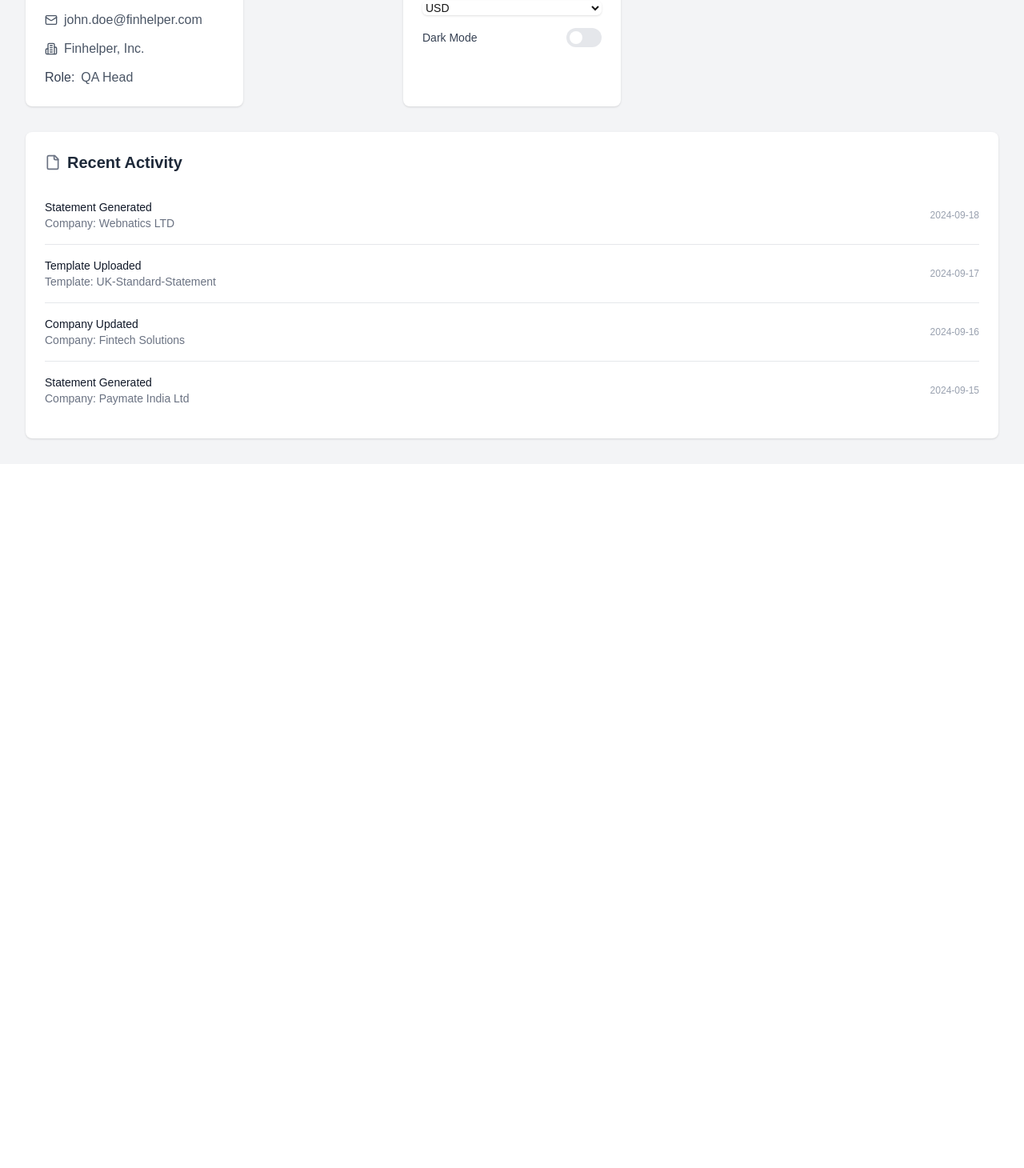
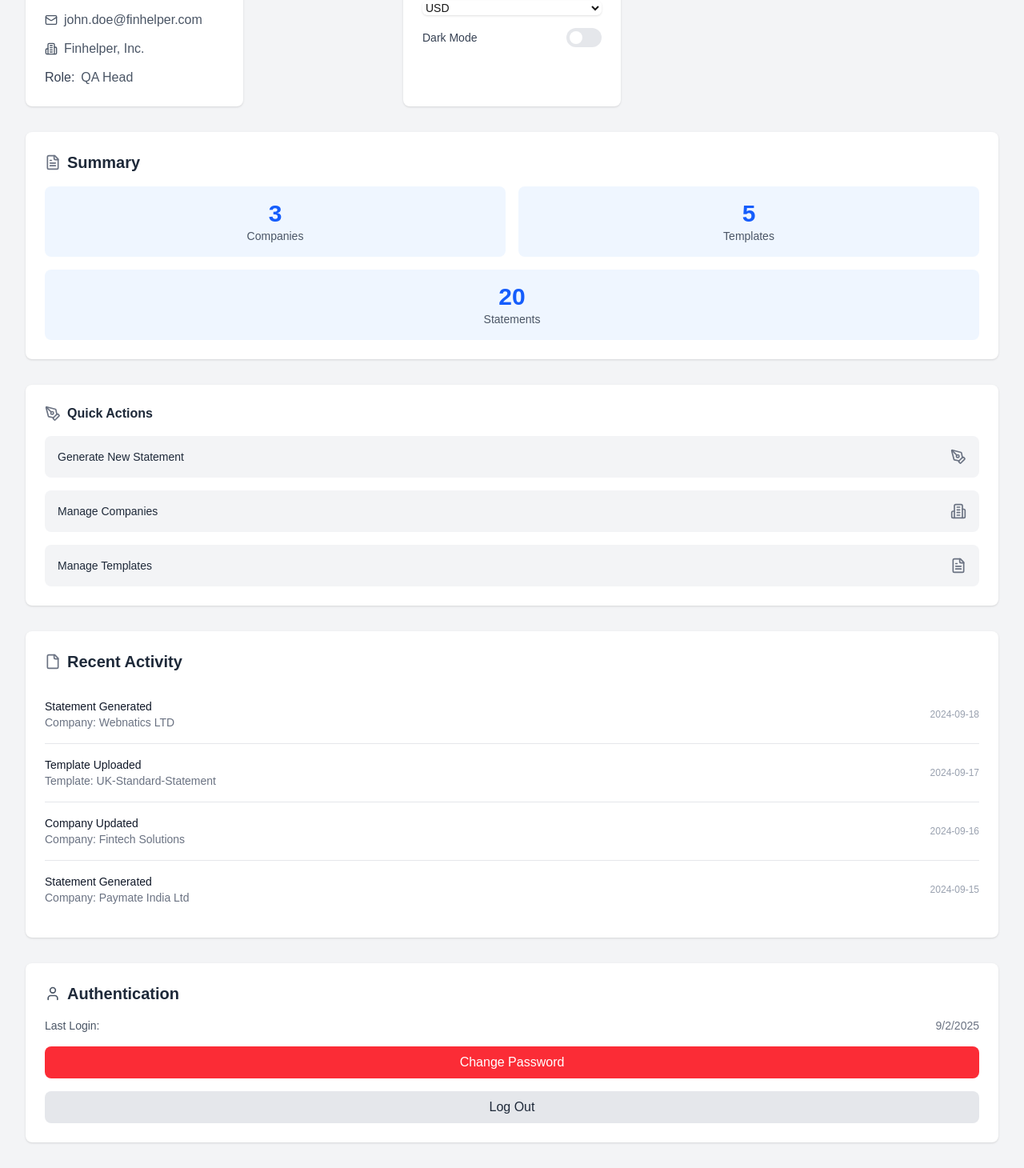
Before and after one commit to hardik2000joshi/StatementForge, a Next.js app: page /user in a window 1280 px wide. Shown: the part 296-1756 px from the top of the page at 80% size. Before the commit the page ends 876 px from the top, so only its background shows below. Built offline with nearby package versions, Linux system fonts and the light colour scheme.

Commit message:
add summary, Quick Actions and authentication message on user page

```diff
--- a/app/user/page.tsx
+++ b/app/user/page.tsx
@@ -1,6 +1,6 @@
 "use client";
 
-import {Building2, File, Globe, Mail, UserIcon } from "lucide-react";
+import {Building2, File, FileText, Globe, Mail, PenTool, UserIcon } from "lucide-react";
 import { useState } from "react";
 
 // Mock data to stimulate user details and activity
@@ -35,6 +35,12 @@ const mockActivity = [
         transactions: "85"
     },
 ];
+
+const mockSummary = {
+    companiesCreated: 3,
+    templatesUploaded: 5,
+    statementsGenerated: 20,
+};
 
 export default function UserPage() {
     const [currency, setCurrency] = useState("USD");
@@ -149,6 +155,82 @@ export default function UserPage() {
                 </div>
                 </div>
 
+                {/* Summary Statistics */}
+
+                <div className="bg-white p-6 rounded-lg shadow-sm">
+                    <h2 className="text-xl font-semibold text-gray-800 flex items-center gap-2 mb-4">
+                        <FileText className="h-5 w-5 text-gray-500"/>
+                        Summary
+                    </h2>
+
+                    <div className="grid grid-cols-2 gap-4 text-center">
+                        <div className="bg-blue-50 p-4 rounded-lg">
+                            <p className="text-3xl font-bold text-blue-600">
+                                {mockSummary.companiesCreated}
+                            </p>
+
+                            <p className="text-sm text-gray-600">
+                                Companies
+                            </p>
+                        </div>
+
+                        <div className="bg-blue-50 p-4 rounded-lg">
+                            <p className="text-3xl font-bold text-blue-600">
+                                {mockSummary.templatesUploaded}
+                            </p>
+
+                            <p className="text-sm text-gray-600">
+                                Templates
+                            </p>
+                        </div>
+
+                        <div className="bg-blue-50 p-4 rounded-lg col-span-2">
+                            <p className="text-3xl font-bold text-blue-600">
+                                {mockSummary.statementsGenerated}
+                            </p>
+
+                            <p className="text-sm text-gray-600">
+                                Statements
+                            </p>
+                        </div>
+                    </div>
+                </div>
+
+                {/* Quick Actions */}
+
+                <div className="bg-white p-6 rounded-lg shadow-sm">
+                    <h2 className="ftext-xl font-semibold text-gray-800 flex items-center gap-2 mb-4">
+                        <PenTool className="h-5 w-5 text-gray-500"/>
+                        Quick Actions
+                    </h2>
+
+                    <div className="grid grid-cols-1 gap-4">
+                        <button className="flex items-center justify-between p-4 rounded-lg bg-gray-100 hover:bg-gray-200 transition-colors">
+                            <span className="text-sm font-medium text-gray-800">
+                                Generate New Statement
+                            </span>
+
+                            <PenTool className="h-5 w-5 text-gray-500" />
+                        </button>
+
+                        <button className="flex items-center justify-between p-4 rounded-lg bg-gray-100 hover:bg-gray-200 transition-colors">
+                            <span className="text-sm font-medium text-gray-800">
+                                Manage Companies
+                            </span>
+
+                            <Building2 className="h-5 w-5 text-gray-500" />
+                        </button>
+
+                        <button className="flex items-center justify-between p-4 rounded-lg bg-gray-100 hover:bg-gray-200 transition-colors">
+                            <span className="text-sm font-medium text-gray-800">
+                                Manage Templates
+                            </span>
+
+                            <FileText className="h-5 w-5 text-gray-500" />
+                        </button>
+                    </div>
+                </div>
+
                 {/* Recent Activity */}
                 <div className="bg-white p-6 rounded-lg shadow-sm col-span-1 lg:col-span-1">
                     <h2 className="text-xl font-semibold text-gray-800 flex items-center gap-2 mb-4">
@@ -181,6 +263,34 @@ export default function UserPage() {
                             ))}
                     </ul>
                 </div>
+
+                {/* Authentication & Security */}
+                <div className="bg-white p-6 rounded-lg shadow-sm">
+                    <h2 className="text-xl font-semibold text-gray-800 flex items-center gap-2 mb-4">
+                        <UserIcon className="h-5 w-5 text-gray-600" />
+                        Authentication
+                    </h2>
+
+                    <div className="space-y-4">
+                        <div className="flex items-center justify-between text-gray-600">
+                            <span className="text-sm font-medium">
+                                Last Login:
+                            </span>
+
+                            <span className="text-sm text-gray-500">
+                                {new Date().toLocaleDateString()}
+                            </span>
+                        </div>
+
+                        <button className="w-full text-center py-2 px-4 rounded-lg bg-red-500 text-white font-medium hover:bg-red-600 transition:colors">
+                            Change Password
+                        </button>
+
+                        <button className="w-full text-center py-2 px-4 rounded-lg bg-gray-200 text-gray-800 font-medium hover:bg-gray-300 transition-colors">
+                            Log Out
+                        </button>
+                    </div>
+                </div>
         </div>
     );
 }
```
